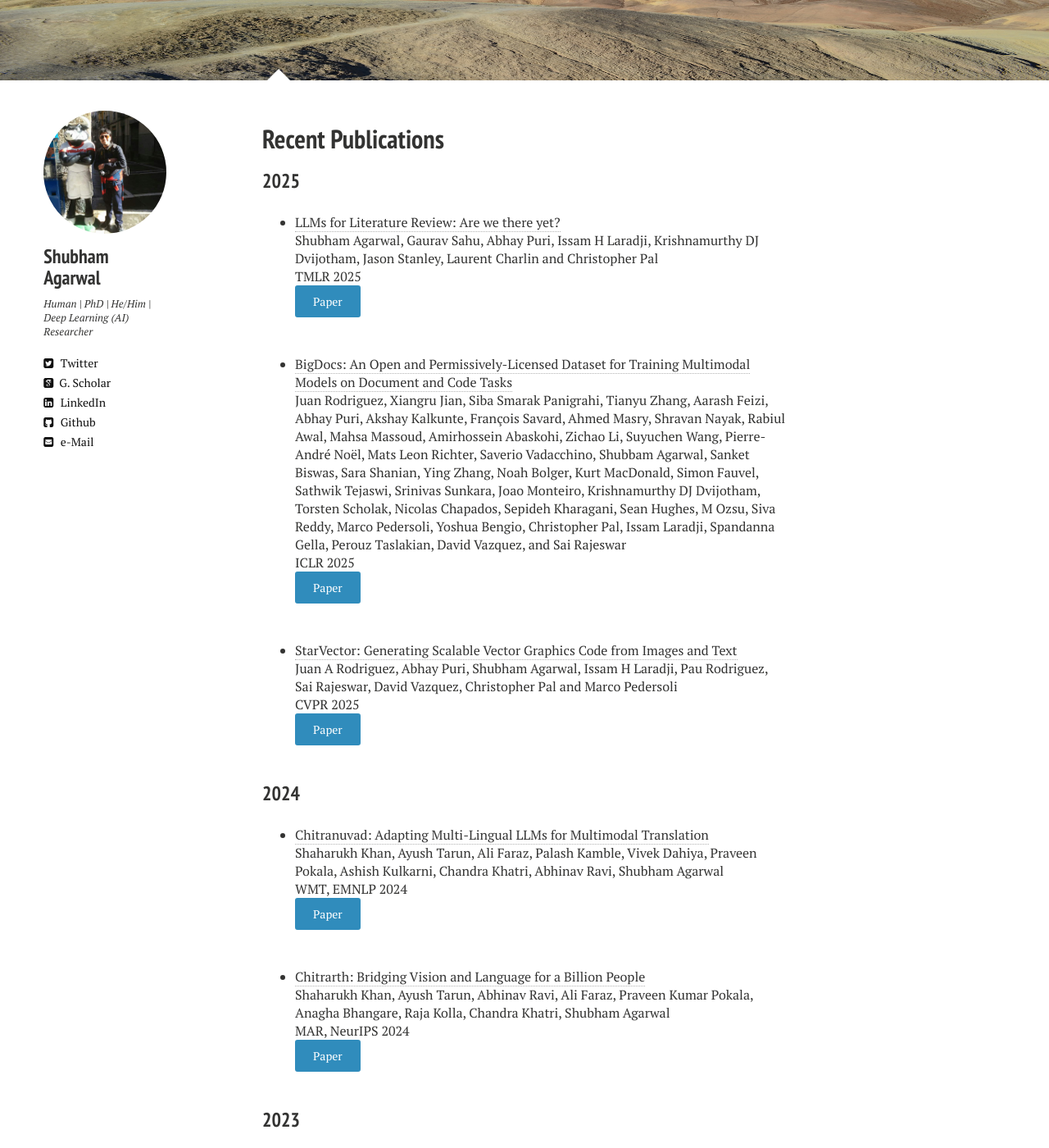
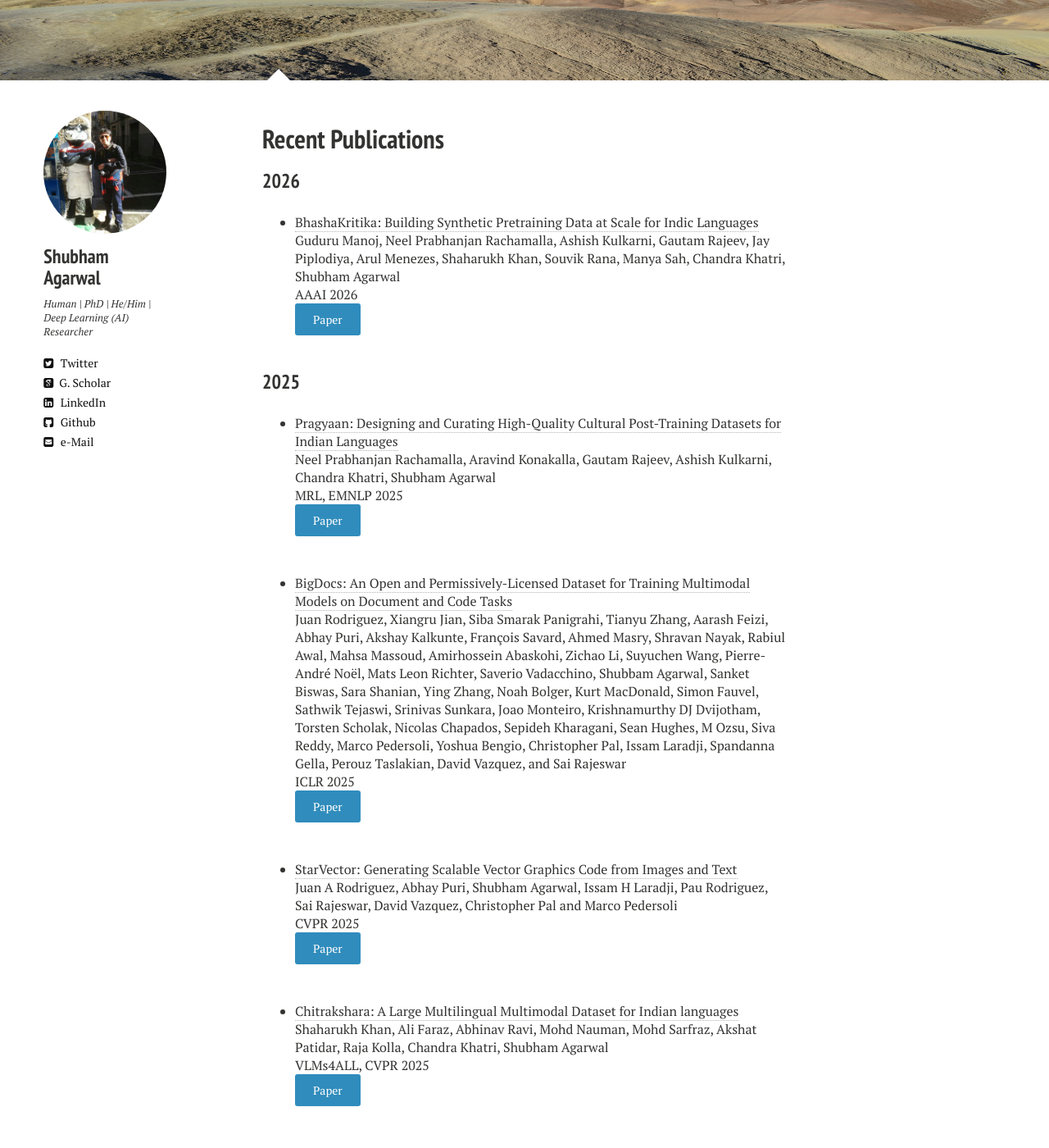
Before and after one commit to shubhamagarwal92/shubhamagarwal92.github.io, a Jekyll site: the page built from publications.md, in a window 1280 px wide and 1400 px high, scrolled down 226 px. Shown: the whole window at 82% size. Built offline with Jekyll 4.4.1, drawn with Linux system fonts in a browser that asks for light colours; nearby versions of some CDN libraries; some of the changed text lies outside the part shown.

Commit message:
Add new publications for 2026 and 2025

```diff
--- a/publications.md
+++ b/publications.md
@@ -10,13 +10,22 @@ image:
 title: Recent Publications
 ---
 
+### 2026
+* [BhashaKritika: Building Synthetic Pretraining Data at Scale for Indic Languages](https://arxiv.org/pdf/2511.10338) <br />
+Guduru Manoj, Neel Prabhanjan Rachamalla, Ashish Kulkarni, Gautam Rajeev, Jay Piplodiya, Arul Menezes, Shaharukh Khan, Souvik Rana, Manya Sah, Chandra Khatri, Shubham Agarwal <br />
+AAAI 2026
+<br />
+[<button type="button" class="btn btn-info">Paper</button>](https://arxiv.org/pdf/2511.10338)
+
+
 ### 2025
 
-* [LLMs for Literature Review: Are we there yet?](https://arxiv.org/abs/2412.15249) <br />
-Shubham Agarwal, Gaurav Sahu, Abhay Puri, Issam H Laradji, Krishnamurthy DJ Dvijotham, Jason Stanley, Laurent Charlin and Christopher Pal <br />
-TMLR 2025
+* [Pragyaan: Designing and Curating High-Quality Cultural Post-Training Datasets for Indian Languages](https://aclanthology.org/2025.mrl-main.20.pdf) <br />
+Neel Prabhanjan Rachamalla, Aravind Konakalla, Gautam Rajeev, Ashish Kulkarni, Chandra Khatri, Shubham Agarwal
 <br />
-[<button type="button" class="btn btn-info">Paper</button>](https://arxiv.org/abs/2412.15249)
+MRL, EMNLP 2025
+<br />
+[<button type="button" class="btn btn-info">Paper</button>](https://aclanthology.org/2025.mrl-main.20.pdf)
 
 * [BigDocs: An Open and Permissively-Licensed Dataset for Training Multimodal Models on Document and Code Tasks](https://arxiv.org/pdf/2412.04626) <br />
 Juan Rodriguez, Xiangru Jian, Siba Smarak Panigrahi, Tianyu Zhang, Aarash Feizi, Abhay Puri, Akshay Kalkunte, François Savard, Ahmed Masry, Shravan Nayak, Rabiul Awal, Mahsa Massoud, Amirhossein Abaskohi, Zichao Li, Suyuchen Wang, Pierre-André Noël, Mats Leon Richter, Saverio Vadacchino, Shubbam Agarwal, Sanket Biswas, Sara Shanian, Ying Zhang, Noah Bolger, Kurt MacDonald, Simon Fauvel, Sathwik Tejaswi, Srinivas Sunkara, Joao Monteiro, Krishnamurthy DJ Dvijotham, Torsten Scholak, Nicolas Chapados, Sepideh Kharagani, Sean Hughes, M Ozsu, Siva Reddy, Marco Pedersoli, Yoshua Bengio, Christopher Pal, Issam Laradji, Spandanna Gella, Perouz Taslakian, David Vazquez, and Sai Rajeswar <br />
@@ -31,6 +40,19 @@ CVPR 2025
 <br />
 [<button type="button" class="btn btn-info">Paper</button>](https://arxiv.org/abs/2412.04626)
 
+* [Chitrakshara: A Large Multilingual Multimodal Dataset for Indian languages](https://openreview.net/forum?id=CHrzyIKfPd) <br />
+Shaharukh Khan, Ali Faraz, Abhinav Ravi, Mohd Nauman, Mohd Sarfraz, Akshat Patidar, Raja Kolla, Chandra Khatri, Shubham Agarwal
+<br />
+VLMs4ALL, CVPR 2025
+<br />
+[<button type="button" class="btn btn-info">Paper</button>](https://openreview.net/pdf?id=CHrzyIKfPd)
+
+
+* [LLMs for Literature Review: Are we there yet?](https://arxiv.org/abs/2412.15249) <br />
+Shubham Agarwal, Gaurav Sahu, Abhay Puri, Issam H Laradji, Krishnamurthy DJ Dvijotham, Jason Stanley, Laurent Charlin and Christopher Pal <br />
+TMLR 2025
+<br />
+[<button type="button" class="btn btn-info">Paper</button>](https://arxiv.org/abs/2412.15249)
 
 ### 2024
 
```
